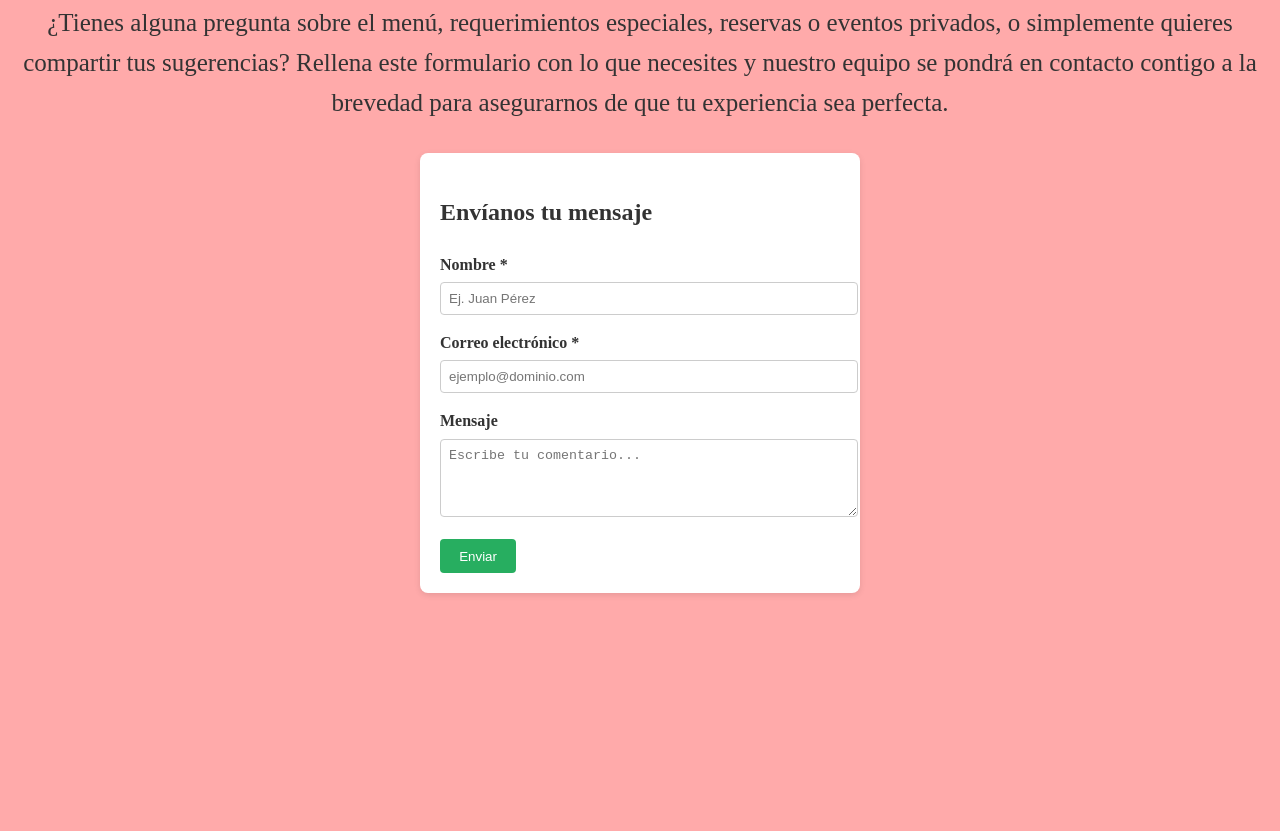
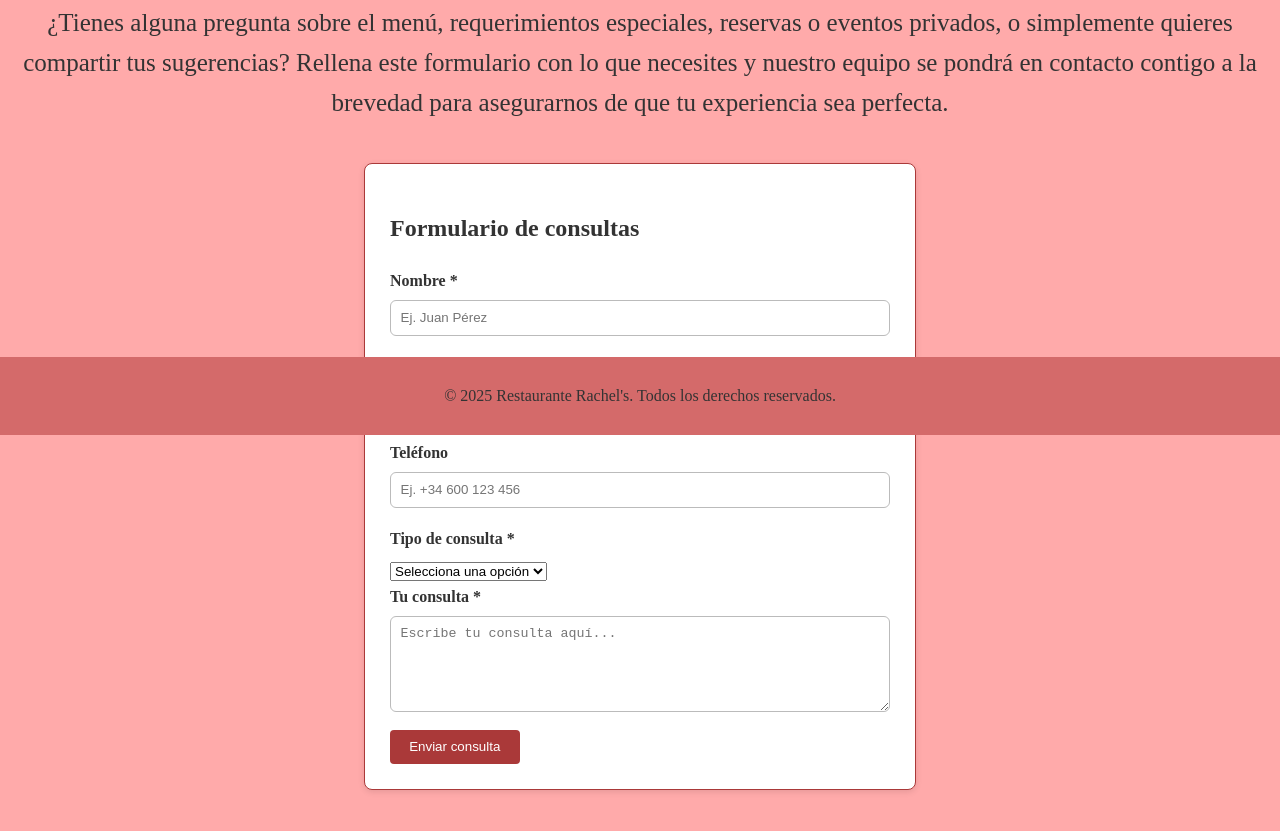
Before and after one commit to Gonga82/LenguajeMarcas_Minterm_25_26, a plain HTML site: page contacto.html in a window 1280 px wide. Shown: the part 365-1196 px from the top of the page. Before the commit the page ends 988 px from the top, so only its background shows below. Drawn offline with Linux system fonts and the light colour scheme.

Commit message:
Solucionar problema del formulario
Al hacer una revisión de la web antes de comprimir la carpeta he visto que el footer se quedaba encima del formulario y del mensaje del script.

```diff
--- a/contacto.html
+++ b/contacto.html
@@ -11,6 +11,7 @@ body{
     color:#333;
     line-height:1.6;
     margin: 0px;
+    padding-bottom: 90px;
 }
 
 header{
@@ -43,41 +44,55 @@ nav a:focus{
 nav a.active {
     color: #550000;
 }
-
 section{
     margin: 0px 20px;
     text-align: center;
     font-size: 25px;
-
 }
 /* Formulario */
 .form-wrapper{
-    max-width:400px;
-    margin:30px auto;
-    background:white;
-    padding:20px;
-    border-radius:8px;
-    box-shadow:0 2px 6px rgba(0,0,0,.1);
+    max-width: 500px;
+    margin: 40px auto;
+    background: white;
+    padding: 25px;
+    border-radius: 8px;
+    box-shadow: 0 2px 6px rgba(0,0,0,.1);
+    border: 1px solid #AA3939;
 }
-label{ display:block; margin-bottom:.3rem; font-weight:bold;}
+label{
+    display:block;
+    margin-bottom:.4rem;
+    font-weight:bold;
+}
 input[type="text"],
 input[type="email"],
 textarea{
-    width:100%;
-    padding:.5rem;
-    border:1px solid #ccc;
-    border-radius:4px;
-    margin-bottom:15px;
+    display: block;
+    width: 100%;
+    box-sizing: border-box;
+    padding: .6rem;
+    border: 1px solid #bbb;
+    border-radius: 6px;
+    margin-bottom: 18px;
 }
+
 button{
-    background:#27ae60;
+    background:#AA3939;
     color:white;
     border:none;
     padding:.6rem 1.2rem;
     border-radius:4px;
     cursor:pointer;
 }
-button:hover{ background:#219150; }
+button:hover{ background:#550000; }
+footer{
+    width: 100%;
+    background-color: #D46A6A;
+    text-align: center;
+    padding: 10px 0;
+    position: fixed;
+    bottom: 0;
+}
 </style>
 </head>
 
@@ -103,21 +118,55 @@ button:hover{ background:#219150; }
     <h2>¡Cuéntanos lo que necesitas!</h2>
     <p>¿Tienes alguna pregunta sobre el menú, requerimientos especiales, reservas o eventos privados, o simplemente quieres compartir tus sugerencias? Rellena este formulario con lo que necesites y nuestro equipo se pondrá en contacto contigo a la brevedad para asegurarnos de que tu experiencia sea perfecta.</p>
 </section>
+
 <div class="form-wrapper">
-    <h2>Envíanos tu mensaje</h2>
+    <h2>Formulario de consultas</h2>
     <form action="#" method="POST" novalidate>
-        <label for="name">Nombre *</label>
-        <input type="text" id="name" name="name" required placeholder="Ej. Juan Pérez">
+        <label for="nombre">Nombre *</label>
+        <input type="text" id="nombre" name="nombre" required placeholder="Ej. Juan Pérez">
 
         <label for="email">Correo electrónico *</label>
         <input type="email" id="email" name="email" required placeholder="ejemplo@dominio.com">
 
-        <label for="message">Mensaje</label>
-        <textarea id="message" name="message" rows="4" placeholder="Escribe tu comentario..."></textarea>
+        <label for="telefono">Teléfono</label>
+        <input type="text" id="telefono" name="telefono" placeholder="Ej. +34 600 123 456">
 
-        <button type="submit">Enviar</button>
+        <label for="tipo-consulta">Tipo de consulta *</label>
+        <select id="tipo-consulta" name="tipo-consulta" required>
+            <option value="">Selecciona una opción</option>
+            <option value="reservas">Reservas</option>
+            <option value="eventos">Eventos privados</option>
+            <option value="menu">Menú y alergias</option>
+            <option value="general">Consulta general</option>
+        </select>
+
+        <label for="consulta">Tu consulta *</label>
+        <textarea id="consulta" name="consulta" rows="5" required placeholder="Escribe tu consulta aquí..."></textarea>
+
+        <button type="submit">Enviar consulta</button>
     </form>
 </div>
 
+
+    <footer>
+        <p>&copy; 2025 Restaurante Rachel's. Todos los derechos reservados.</p>
+    </footer>
+
+<script>
+    // Cuando el usuario seleccione "Enviar consulta", se mostrará un mensaje de confirmación (!Gracias! Tu consulta ha sido enviada correctamente.) y el formulario desaparecerá.
+    document.addEventListener("DOMContentLoaded", function() {
+        // Selecciona el primer formulario que aparece en la página
+        const form = document.querySelector("form");
+        // Añade un "escuchador" al formulario para detectar cuando se envía
+        form.addEventListener("submit", function(event) {
+            // Evita que el formulario recargue la página al enviarse
+            event.preventDefault();
+            // Para Reemplaza todo el contenido del formulario por un mensaje centrado, de color #550000 y en negrita
+            form.innerHTML = "<p style='color:#550000; font-weight:bold; text-align:center;font-size:24px;'>¡Gracias! Tu consulta ha sido enviada correctamente.</p>";
+        });
+    });
+</script>
+
 </body>
+
 </html>
--- a/styles.css
+++ b/styles.css
@@ -13,7 +13,6 @@ header{
     margin: 0px;
     text-align: center;
 }
-
 header h1{
     color: white;
 
@@ -28,7 +27,6 @@ nav a:hover,
 nav a:focus{
     color: #ffaaaa;
 }
-
 div{
     text-align: center;
     margin-bottom: 20px;
@@ -39,15 +37,12 @@ img{
     height: auto;
 
 }
-
 .logo{
     width: 64px;
     height: 64px;
     margin-right: 10px;
     padding: 10px;
 }
-
-
 section{
     text-align: center;
     margin: 8px 16px;
@@ -62,6 +57,32 @@ p{
     margin-left: 50px;
 }
 
+/* Estilos para los botones de las imagenes de los desayunos y platos del menú */
+button {
+    display: inline-block;
+    margin: 15px auto;
+    padding: 10px 20px;
+    background-color: #AA3939;
+    color: black;
+    font-size: 16px;
+    font-weight: bold;
+    border: none;
+    border-radius: 6px;
+    cursor: pointer;
+    transition: background-color 0.3s ease, transform 0.2s ease;
+}
+
+/* Efecto al pasar el ratón */
+button:hover {
+    background-color: #D46A6A;
+    transform: scale(1.05);
+}
+/* Efecto al hacer clic */
+button:active {
+    background-color: #550000;
+    transform: scale(0.95);
+}
+
 /* Estilo para listas sin viñetas */
 .sin-bullet{
     list-style-type: disc;
@@ -70,7 +91,6 @@ p{
     margin-left: 50px;
     font-size: 25px;
 }
-
 footer{
     width: 100%;
     background-color: #D46A6A;
```
Also changed, not shown: index.html (+21 -28 lines), scripts.js (added, +53 -0 lines).
